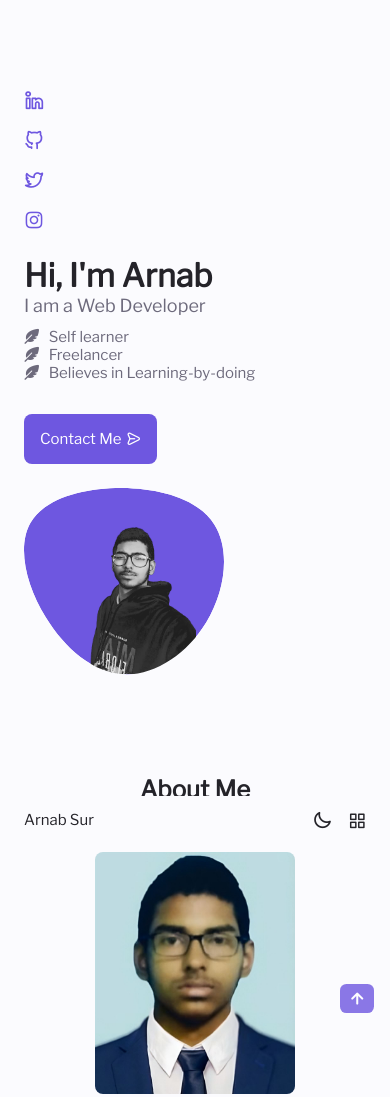
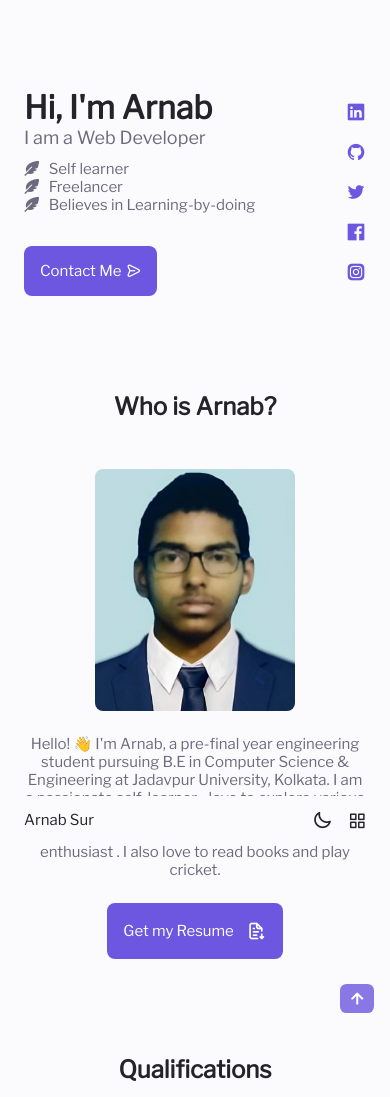
Before and after one commit to arnab-sur/ArnabSur, a plain HTML site: page index.html in a window 390 px wide. Shown: the top 1097 px of the page. Drawn offline with nearby package versions, Linux system fonts and the light colour scheme; a web font is replaced by a local one.

Commit message:
fixed a small UI issue

```diff
--- a/assets/css/style.css
+++ b/assets/css/style.css
@@ -803,6 +803,18 @@ button {
     grid-template-columns: 0.25fr 3fr;
   }
 
+  /* .home_content.reverse>.home_social {
+    grid-column: 1;
+  }
+
+  .home_content.reverse>.home_img {
+    grid-column: 2;
+  }
+
+  .home_content.reverse>.home_data {
+    grid-column: 3;
+  } */
+
   .home_blob {
     width: 180px;
   }
@@ -820,6 +832,21 @@ button {
   }
 }
 
+@media screen and (max-width: 400px) {
+  .home_content {
+    grid-auto-flow: column;
+  }
+
+  .home_img {
+    display: none;
+  }
+}
+
+@media screen and (max-width: 568px) {
+  .home_content {
+    grid-auto-flow: column;
+  }
+}
 /* For medium devices */
 @media screen and (min-width: 568px) {
   .home_content {
@@ -907,12 +934,16 @@ button {
   }
 
   .home_content {
-    padding-top: 5.5rem;
+    /* padding-top: 5.5rem; */
     column-gap: 2rem;
   }
 
   .home_blob {
     width: 270px;
+  }
+
+  .home_blob-img {
+    width: 170px;
   }
 
   .home_scroll {
--- a/index.html
+++ b/index.html
@@ -96,19 +96,24 @@
         <div class="home_content grid">
           <div class="home_social">
             <a href="https://www.linkedin.com/in/arnab-sur" class="home_social-icon" target="_blank">
-              <i class="uil uil-linkedin-alt"></i>
+              <i class="uil uil-linkedin"></i>
             </a>
 
             <a href="https://github.com/arnab-sur" class="home_social-icon" target="_blank">
-              <i class="uil uil-github-alt"></i>
+              <i class="uil uil-github"></i>
             </a>
 
             <a href="https://twitter.com/me_arnabsur" class="home_social-icon" target="_blank">
-              <i class="uil uil-twitter-alt"></i>
+              <i class="uil uil-twitter"></i>
             </a>
 
+            <a href="https://www.facebook.com/profile.php?id=100071143171191" class="home_social-icon" target="_blank">
+              <i class="uil uil-facebook"></i>
+            </a>
+
+
             <a href="https://www.instagram.com/arnab.dmg" class="home_social-icon" target="_blank">
-              <i class="uil uil-instagram"></i>
+              <i class="uil uil-instagram-alt"></i>
             </a>
           </div>
 
@@ -159,15 +164,15 @@
 
     <!-- About -->
     <section class="about section" id="about">
-      <h2 class="section_title">About Me</h2>
+      <h2 class="section_title">Who is Arnab?</h2>
       <!-- <span class="section_subtitle"></span> -->
       <div class="about_container container grid">
-        <img src="./assets/img/photo1.jpeg" alt="" class="about_img" />
+        <img src="./assets/img/photo1.jpeg" alt="" class="about_img gradient-border" />
         <div class="about_data">
           <p class="about_description">
             Hello! 👋 I'm Arnab, a pre-final year engineering student pursuing
             B.E in Computer Science & Engineering at Jadavpur University, Kolkata. I am a passionate self-learner,
-            , love to explore various domains and build projects👨‍💻. I am a Web Developer, Logo Desginer and UI/UX Design enthusiast . I also love to read books and play cricket.
+            , love to explore various domains and build projects 👨‍💻. I am a Web Developer, Logo Desginer and UI/UX Design enthusiast . I also love to read books and play cricket.
           </p>
           <div class="about_button">
             <a download="" href="https://docs.google.com/document/d/17EaW4ERN7_JbvGjLWHN7_-uVUik6x1vc_HnhChT1XQI/edit?usp=sharing" target="_blank" class="button button--flex">
```
